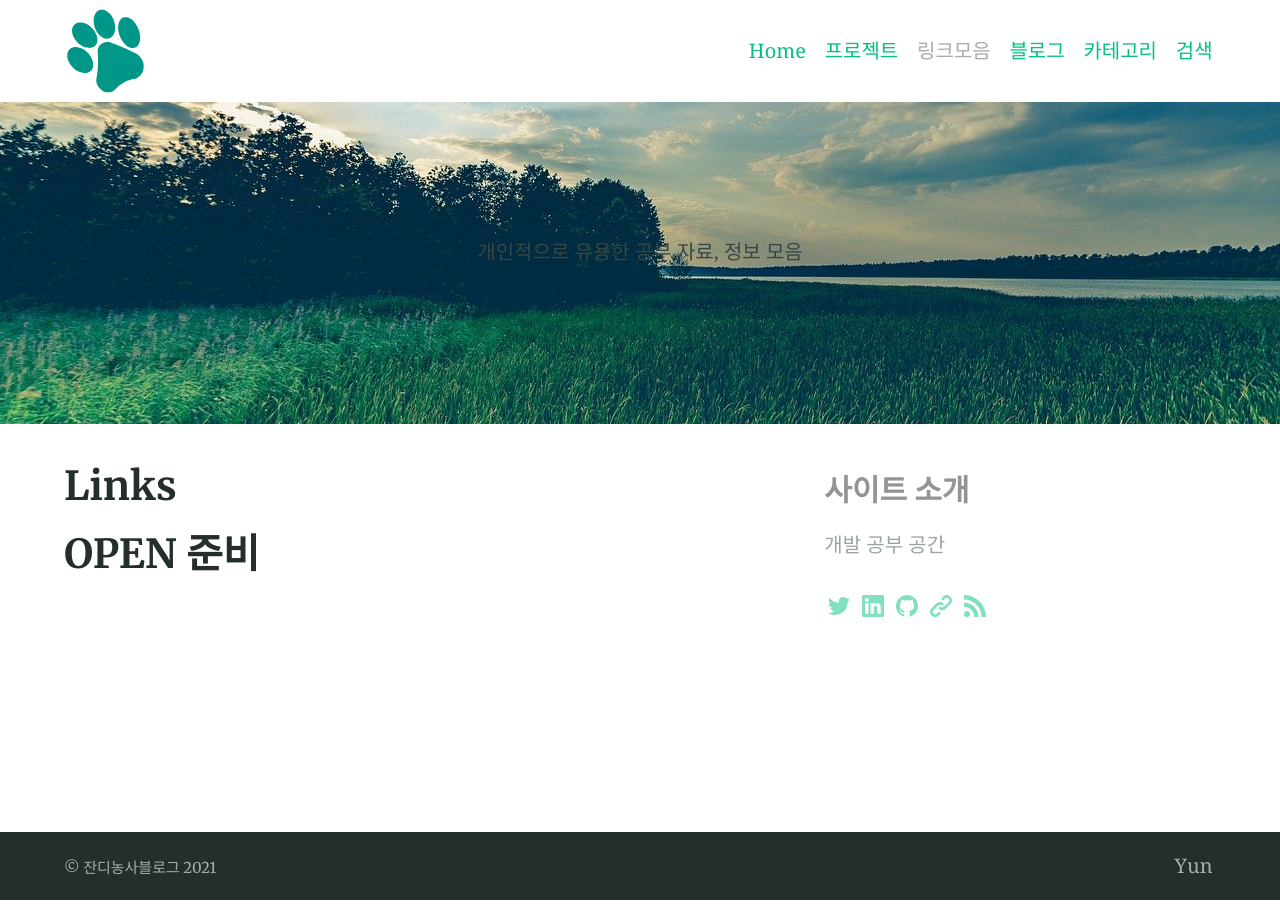
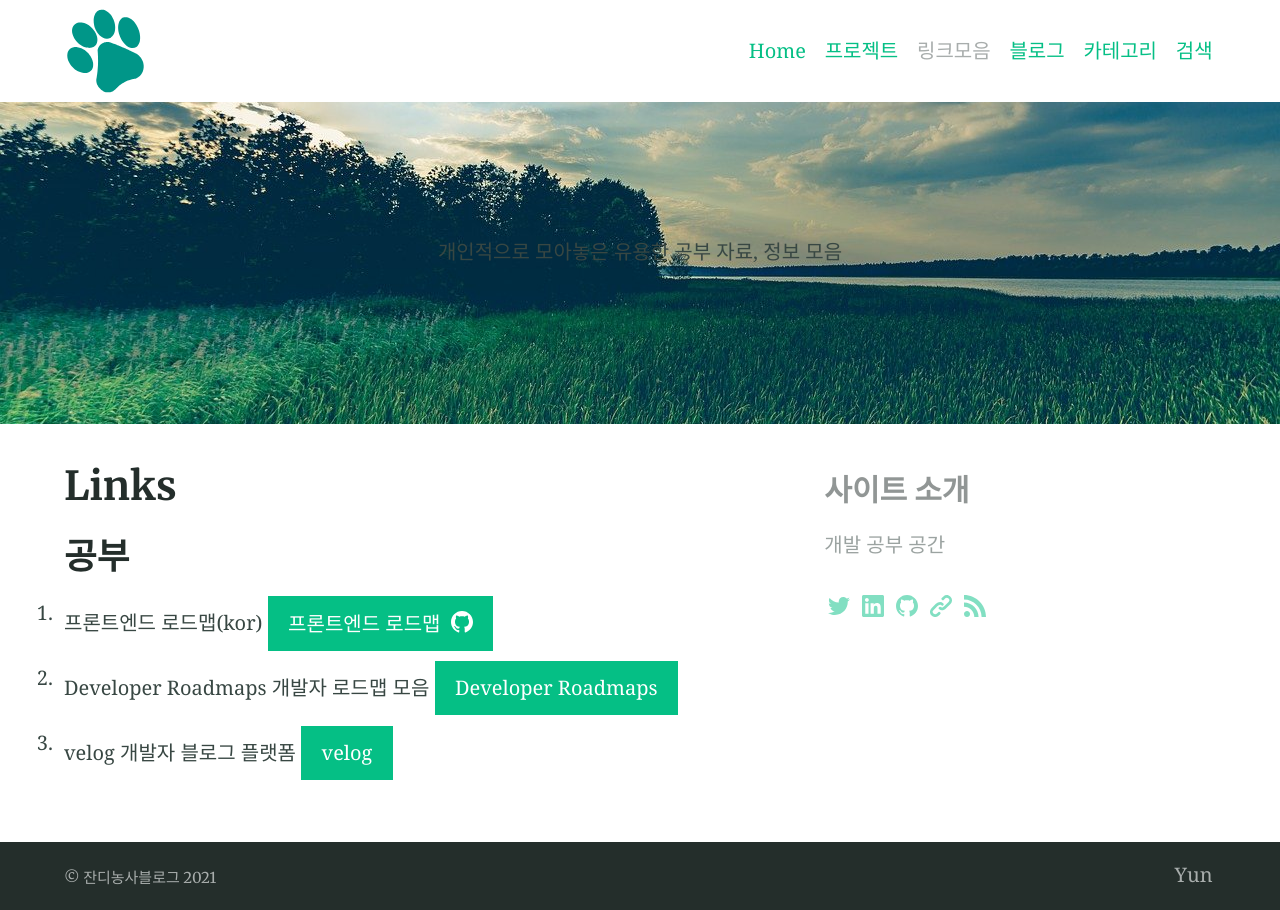
Before and after one commit to EngineerYun/EngineerYun.github.io, a Jekyll site: the page built from Links.md, in a window 1280 px wide. Built offline with Jekyll 4.4.1, drawn with Linux system fonts in a browser that asks for light colours.

Commit message:
Links 업데이트

```diff
--- a/Links.md
+++ b/Links.md
@@ -1,10 +1,18 @@
 ---
 title: Links
 feature_text: |
-  개인적으로 유용한 공부 자료, 정보 모음
+  개인적으로 모아놓은 유용한 공부 자료, 정보 모음
 feature_image: "/assets/logos/sky_gress.jpg"
-excerpt: "개인적으로 유용한 공부 자료, 정보 모음"
+excerpt: "개인적으로 모아놓은 유용한 공부 자료, 정보 모음"
 aside: true
 ---
 
-# OPEN 준비
+## 공부
+1. 프론트엔드 로드맵(kor)
+{% include button.html text="프론트엔드 로드맵" link="https://github.com/devJang/developer-roadmap" icon="github" %}
+2. Developer Roadmaps
+개발자 로드맵 모음
+{% include button.html text="Developer Roadmaps" link="https://roadmap.sh/" %}
+3. velog
+개발자 블로그 플랫폼
+{% include button.html text="velog" link="https://velog.io/" %}
```
